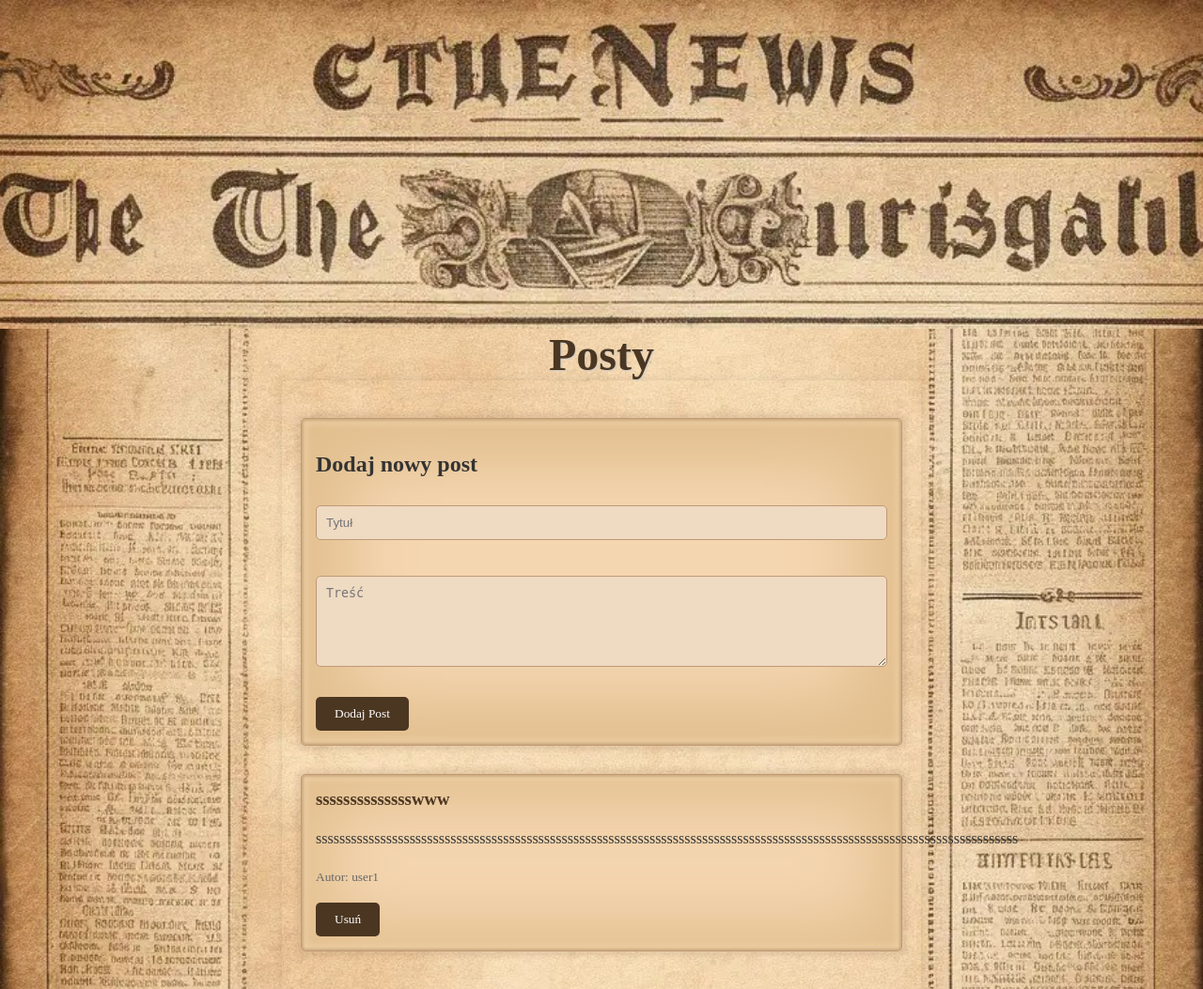
After one commit to astadnicka/psw-projekt, a Flask app: page /posts in a window 1280 px wide. The commit adds this page. Shown: the whole page at 94% size. Run offline with Flask 3, Linux system fonts and the light colour scheme.

Commit message:
Posty CRUD

```diff
--- a/forum/app/__init__.py
+++ b/forum/app/__init__.py
@@ -9,6 +9,8 @@ from app.mushroompoint import mushroompoint_bp
 from app.routes import main_bp
 from app.chat import chat_bp
 from app.chat import register_chat_blueprint
+from app.posts import posts_bp
+
 
 LOG_FILE = "logs.json"
 
@@ -57,6 +59,7 @@ def create_app():
     app.register_blueprint(main_bp)
     app.register_blueprint(mushroom_bp)
     app.register_blueprint(mushroompoint_bp)
+    app.register_blueprint(posts_bp)
 
     register_chat_blueprint(app, socketio)
 
--- a/forum/app/routes.py
+++ b/forum/app/routes.py
@@ -110,3 +110,16 @@ def chat(latitude, longitude):
     room = f"{latitude},{longitude}"
 
     return render_template('chat.html', username=username, room=room, latitude=latitude, longitude=longitude)
+
+
+@main_bp.route("/posts")
+def posts_page():
+    return render_template("posts.html")
+
+
+
+@main_bp.route('/posts.json')
+def get_posts_json():
+    return send_from_directory(
+        os.path.abspath(os.path.join(os.path.dirname(__file__), '..')), 'posts.json'
+    )
--- a/forum/app/templates/chat.html
+++ b/forum/app/templates/chat.html
@@ -41,11 +41,16 @@
             margin: 65px 60px 140px;
             height: 320px;
             width: 370px;
+            overflow-y: auto;
+            scrollbar-width: none;
             /* border:2px solid; */
             line-height: 46px;
             p{
                 margin: 0;
             }
+        }
+        .messages::-webkit-scrollbar {
+            display: none;
         }
         .input{
             position: absolute;
--- a/forum/app/templates/dashboard.html
+++ b/forum/app/templates/dashboard.html
@@ -11,7 +11,10 @@
             <li><a href="{{ url_for('main.dashboard')}}">Dashboard</a></li>
             <li><a href="{{ url_for('main.mushroomatlas')}}">Atlas Grzybów</a></li>
             <li><a href="{{ url_for('main.map')}}">Mapa Grzybów</a></li>
+            <li><a href="{{ url_for('main.posts_page') }}">Posty</a></li>
+
         </ul>
+
     </nav>
 
     <h1 id="welcomeMessage"></h1>
--- /dev/null
+++ b/forum/app/templates/posts.html
@@ -0,0 +1,261 @@
+<!DOCTYPE html>
+<html lang="pl">
+<head>
+    <meta charset="UTF-8">
+    <title>Posty</title>
+    <style>
+        body {
+            background-image: url('/static/paperrepeat1.jpeg');
+            background-size: cover;
+            background-position: center 200px;
+            margin: 0;
+            font-family: 'Times New Roman', Times, serif;
+            color: #333;
+        }
+        .header {
+            background-image: url('/static/header.jpeg');
+            background-size: cover;
+            background-position: center;
+            margin: 0;
+            height: 350px;
+            display: flex;
+            align-items: center;
+            justify-content: center;
+        }
+        h1 {
+            margin: 0;
+            font-size: 3em;
+            color: #4b3621;
+            text-shadow: 1px 1px 2px #ccc;
+            text-align: center;
+        }
+        .container {
+            width: 50%;
+            margin: 0 auto;
+            padding: 20px;
+            box-shadow: 0 0 10px rgba(0, 0, 0, 0.1);
+        }
+        .form-container {
+            margin: 20px 0 30px;
+            border: 1px solid #c09976;
+            padding: 15px;
+            background-color: #f4d6b1;
+            border-radius: 5px;
+            box-shadow: inset 0 0 3px 2px #caa97a, inset 0 0 10px 3px #f4d6b1, inset 0 0 70px 50px #e2bf8e, 0 0 5px 5px rgba(148, 114, 86, 0.168);
+        }
+        .form-container input[type="text"],
+        .form-container textarea {
+            width: 100%;
+            padding: 10px;
+            margin: 10px 0;
+            border: 1px solid #c09976;
+            border-radius: 5px;
+            box-sizing: border-box;
+        }
+        .post-card {
+            margin: 20px 0;
+            border: 1px solid #c09976;
+            padding: 15px;
+            background-color: #f4d6b1;
+            border-radius: 5px;
+            box-shadow: inset 0 0 3px 2px #caa97a,inset 0 0 10px 3px #f4d6b1, inset 0 0 70px 30px #e2bf8e, 0 0 5px 5px rgba(148, 114, 86, 0.168);
+        }
+        .post-card h3 {
+            margin-top: 0;
+            color: #4b3621;
+        }
+        .post-card p {
+            color: #333;
+            line-height: 1.5;
+        }
+        .post-card small {
+            color: #666;
+        }
+        #edit-form-container {
+            display: none;
+            border: 1px solid #ccc;
+            padding: 15px;
+            background-color: #f9f9f9;
+            box-shadow: 0 0 5px rgba(0, 0, 0, 0.1);
+        }
+        button {
+            background-color: #4b3621;
+            color: white;
+            border: none;
+            padding: 10px 20px;
+            cursor: pointer;
+            font-family: 'Times New Roman', Times, serif;
+            border-radius: 5px;
+        }
+        button:hover {
+            background-color: #6b4e31;
+        }
+        input,textarea{
+            background: #efdac2;
+        }
+    </style>
+</head>
+<body>
+    <div class="header">
+    </div>
+    <h1>Posty</h1>
+
+    <div class="container">
+        <div class="form-container" id="add-post-container">
+            <h2>Dodaj nowy post</h2>
+            <form id="add-post-form">
+                <input type="text" id="title" placeholder="Tytuł" required><br><br>
+                <textarea id="content" placeholder="Treść" rows="5" cols="50" required></textarea><br><br>
+                <button type="submit">Dodaj Post</button>
+            </form>
+        </div>
+
+        <div id="post-list"></div>
+
+        <div id="edit-form-container">
+            <h2>Edytuj Post</h2>
+            <form id="edit-post-form">
+                <input type="hidden" id="edit-id">
+                <input type="text" id="edit-title" placeholder="Tytuł" required><br><br>
+                <textarea id="edit-content" placeholder="Treść" rows="5" cols="50" required></textarea><br><br>
+                <button type="submit">Zapisz zmiany</button>
+                <button type="button" onclick="cancelEdit()">Anuluj</button>
+            </form>
+        </div>
+    </div>
+
+    <script>
+          const currentUser = JSON.parse('{{ session.get("username", "null") | tojson }}');
+          const isAdmin = JSON.parse('{{ session.get("isAdmin", "false") | tojson }}');
+
+          document.addEventListener("DOMContentLoaded", () => {
+            const addPostContainer = document.getElementById('add-post-container');
+
+            if (!currentUser) {
+                addPostContainer.innerHTML = "<p>Musisz być zalogowany, aby dodać post.</p>";
+            }
+        });
+
+        document.getElementById('add-post-form').addEventListener('submit', function(e) {
+            e.preventDefault();
+            const post = {
+                title: document.getElementById('title').value,
+                content: document.getElementById('content').value,
+            };
+            fetch('/post', {
+                method: 'POST',
+                headers: { 'Content-Type': 'application/json' },
+                body: JSON.stringify(post)
+            })
+            .then(response => response.json())
+            .then(() => {
+                fetchPosts();
+                this.reset();
+            })
+            .catch(error => console.error('Error adding post:', error));
+        });
+
+        function fetchPosts() {
+            fetch('/api/posts')
+                .then(response => response.json())
+                .then(data => displayPosts(data))
+                .catch(error => console.error('Error fetching posts:', error));
+        }
+
+        function displayPosts(posts) {
+            const postList = document.getElementById('post-list');
+            postList.innerHTML = '';
+
+            posts.forEach(post => {
+                const postCard = document.createElement('div');
+                postCard.classList.add('post-card');
+
+                let buttons = "";
+                if (post.author === currentUser) {
+                    buttons += `<button onclick="editPost(${post.id})">Edytuj</button>`;
+                }
+                if (post.author === currentUser || isAdmin) {
+                    buttons += `<button onclick="deletePost(${post.id})">Usuń</button>`;
+                }
+
+                postCard.innerHTML = `
+                    <h3>${post.title}</h3>
+                    <p>${post.content}</p>
+                    <p><small>Autor: ${post.author ? post.author : "Nieznany"}</small></p>
+                    ${buttons}
+                `;
+
+                postList.appendChild(postCard);
+            });
+        }
+
+
+
+
+        fetchPosts();
+
+
+    // document.getElementById('add-post-form').addEventListener('submit', function(e) {
+    //     e.preventDefault();
+    //     const post = {
+    //         title: document.getElementById('title').value,
+    //         content: document.getElementById('content').value,
+    //     };
+    //     fetch('/post', {
+    //         method: 'POST',
+    //         headers: { 'Content-Type': 'application/json' },
+    //         body: JSON.stringify(post)
+    //     })
+    //     .then(response => response.json())
+    //     .then(() => {
+    //         fetchPosts();
+    //         this.reset();
+    //     })
+    //     .catch(error => console.error('Error adding post:', error));
+    // });
+
+    function editPost(id) {
+        fetch(`/post/${id}`)
+        .then(response => response.json())
+        .then(post => {
+            document.getElementById('edit-id').value = post.id;
+            document.getElementById('edit-title').value = post.title;
+            document.getElementById('edit-content').value = post.content;
+            document.getElementById('edit-form-container').style.display = 'block';
+        })
+        .catch(error => console.error('Error fetching post details:', error));
+    }
+
+    document.getElementById('edit-post-form').addEventListener('submit', function(e) {
+        e.preventDefault();
+        const post = {
+            title: document.getElementById('edit-title').value,
+            content: document.getElementById('edit-content').value
+        };
+        const id = document.getElementById('edit-id').value;
+
+        fetch(`/post/${id}`, {
+            method: 'PUT',
+            headers: { 'Content-Type': 'application/json' },
+            body: JSON.stringify(post)
+        })
+        .then(response => response.json())
+        .then(() => {
+            fetchPosts();
+            cancelEdit();
+        })
+        .catch(error => console.error('Error updating post:', error));
+    });
+
+    function deletePost(id) {
+        if (confirm("Czy na pewno chcesz usunąć ten post?")) {
+            fetch(`/post/${id}`, { method: 'DELETE' })
+            .then(() => fetchPosts())
+            .catch(error => console.error('Error deleting post:', error));
+        }
+    }
+
+        fetchPosts();
+    </script>
+</body>
+</html>
--- a/forum/logs.json
+++ b/forum/logs.json
@@ -1,6 +1,6 @@
 [
     {
-        "timestamp": "2025-02-01T17:04:17.336179",
+        "timestamp": "2025-02-03T15:38:41.465411",
         "level": "WARNING",
         "message": " * Debugger is active!",
         "method": "N/A",
@@ -8,7 +8,7 @@
         "ip": "N/A"
     },
     {
-        "timestamp": "2025-02-01T17:04:17.336855",
+        "timestamp": "2025-02-03T15:38:41.466198",
         "level": "WARNING",
         "message": " * Debugger is active!",
         "method": "N/A",
@@ -16,7 +16,7 @@
         "ip": "N/A"
     },
     {
-        "timestamp": "2025-02-01T17:04:17.343076",
+        "timestamp": "2025-02-03T15:38:41.472019",
         "level": "INFO",
         "message": " * Debugger PIN: 980-034-558",
         "method": "N/A",
@@ -24,7 +24,7 @@
         "ip": "N/A"
     },
     {
-        "timestamp": "2025-02-01T17:04:17.343911",
+        "timestamp": "2025-02-03T15:38:41.472704",
         "level": "INFO",
         "message": " * Debugger PIN: 980-034-558",
         "method": "N/A",
--- /dev/null
+++ b/forum/posts.json
@@ -0,0 +1,8 @@
+[
+    {
+        "title": "sssssssssssssswww",
+        "content": "ssssssssssssssssssssssssssssssssssssssssssssssssssssssssssssssssssssssssssssssssssssssssssssssssssssssssssssssssssssssss",
+        "id": 2,
+        "author": "user1"
+    }
+]
```
Also changed, not shown: forum/app/posts.py (added, +82 -0 lines), forum/app/static/header.jpeg (added), forum/app/static/newspaper.jpg (added), forum/app/static/paper.jpeg (added), forum/app/static/paperrepeat.jpeg (added), forum/app/static/paperrepeat1.jpeg (added).
